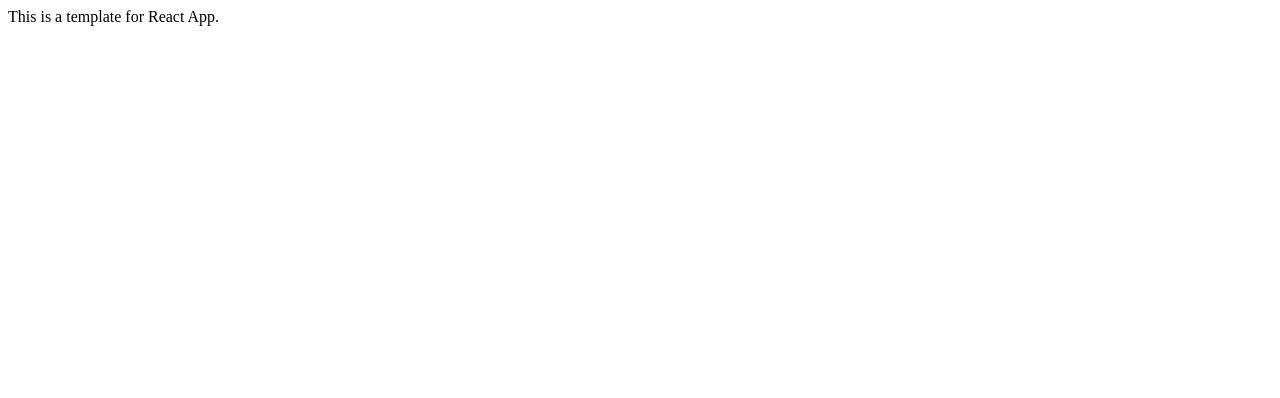
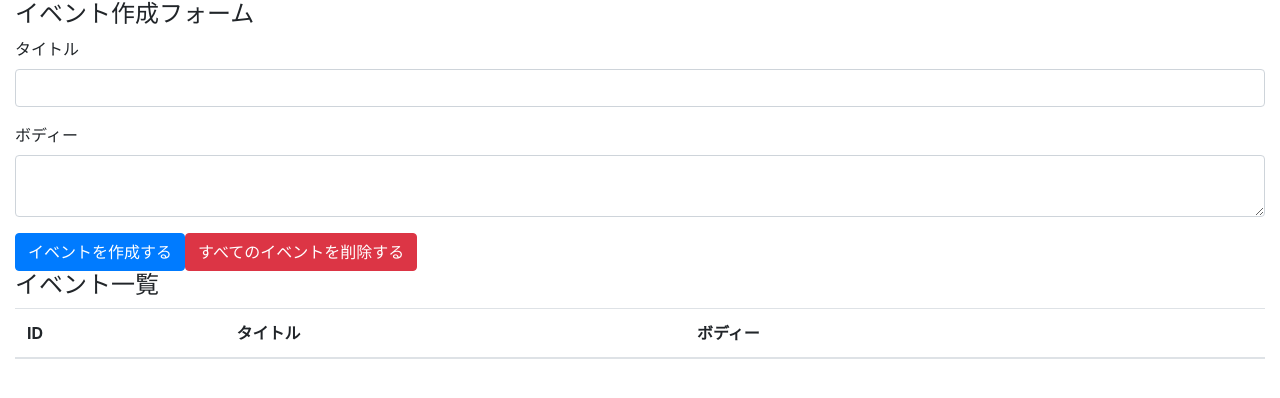
Before and after one commit to Taichi0817/react-hooks-101, a React (Create React App) app: page / in a window 1280 px wide. Shown: the top 398 px of the page. Built offline with nearby package versions, Linux system fonts and the light colour scheme.

Commit message:
create event form and event table with bootstrap

```diff
--- a/package.json
+++ b/package.json
@@ -6,6 +6,7 @@
     "@testing-library/jest-dom": "^5.16.5",
     "@testing-library/react": "^13.4.0",
     "@testing-library/user-event": "^13.5.0",
+    "bootstrap": "^4.3.1",
     "react": "^18.2.0",
     "react-dom": "^18.2.0",
     "react-scripts": "5.0.1",
--- a/src/App.js
+++ /dev/null
@@ -1,10 +0,0 @@
-
-const  App = () => {
-  return (
-    <div>
-	  This is a template for React App.
-    </div>
-  );
-}
-
-export default App;
--- /dev/null
+++ b/src/components/App.js
@@ -0,0 +1,39 @@
+import 'bootstrap/dist/css/bootstrap.min.css';
+
+const  App = () => {
+  return (
+    <div className="container-fluid">
+      <h4>イベント作成フォーム</h4>
+      <form>
+        <div className="form-group">
+          <label htmlFor="formEventTitle">タイトル</label>
+          <input className="form-control" id="formEventTitle" />
+        </div>
+
+        <div className="form-group">
+          <label htmlFor="formEventBody">ボディー</label>
+          <textarea className="form-control" id="formEventBody" />
+        </div>
+
+          <button className="btn btn-primary">イベントを作成する</button>
+          <button className="btn btn-danger">すべてのイベントを削除する</button>
+      </form>
+
+      <h4>イベント一覧</h4>
+      <table className="table table-hover">
+        <thead>
+          <th>ID</th>
+          <th>タイトル</th>
+          <th>ボディー</th>
+          <th></th>
+        </thead>
+        <tbody>
+
+        </tbody>
+
+      </table>
+    </div>
+  );
+}
+
+export default App;
--- a/src/index.js
+++ b/src/index.js
@@ -1,6 +1,6 @@
 import React from 'react';
 import ReactDOM from 'react-dom/client';
-import App from './App';
+import App from './components/App';
 
 const root = ReactDOM.createRoot(document.getElementById('root'));
 root.render(
```
Also changed, not shown: 1 other file (tests, documents, lock files or other folders).
